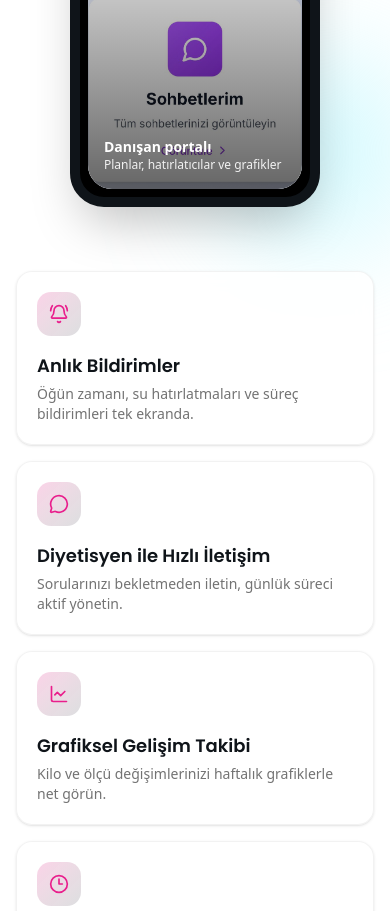
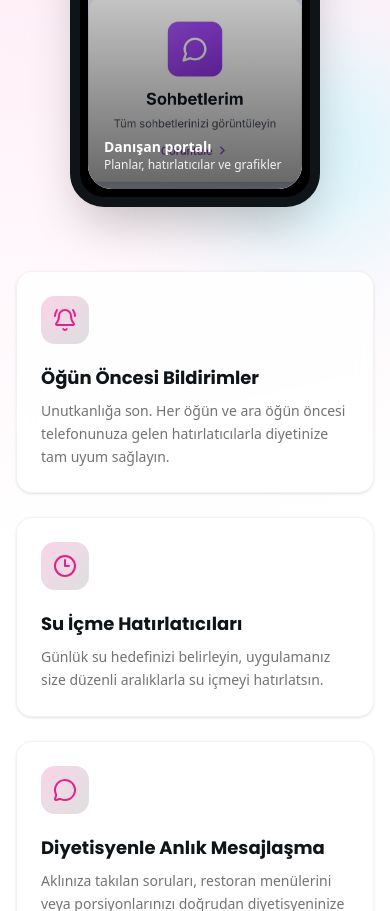
Before and after one commit to nourish88/dyt-exgi-evgin-aktas, a Next.js app: page /mobil-uygulamamiz in a window 390 px wide. Shown: the part 1089-2000 px from the top of the page. Built offline with nearby package versions, Linux system fonts and the light colour scheme; no server answers.

Commit message:
SEO: Enhance mobile app page with detailed PWA features and SoftwareApplication schema

```diff
--- a/src/app/mobil-uygulamamiz/mobile-app-client.tsx
+++ b/src/app/mobil-uygulamamiz/mobile-app-client.tsx
@@ -32,24 +32,34 @@ export default function MobileAppPage() {
   const featureCards = useMemo(
     () => [
       {
-        title: "Anlık Bildirimler",
-        description: "Öğün zamanı, su hatırlatmaları ve süreç bildirimleri tek ekranda.",
+        title: "Öğün Öncesi Bildirimler",
+        description: "Unutkanlığa son. Her öğün ve ara öğün öncesi telefonunuza gelen hatırlatıcılarla diyetinize tam uyum sağlayın.",
         icon: BellRing,
       },
       {
-        title: "Diyetisyen ile Hızlı İletişim",
-        description: "Sorularınızı bekletmeden iletin, günlük süreci aktif yönetin.",
+        title: "Su İçme Hatırlatıcıları",
+        description: "Günlük su hedefinizi belirleyin, uygulamanız size düzenli aralıklarla su içmeyi hatırlatsın.",
+        icon: Clock3,
+      },
+      {
+        title: "Diyetisyenle Anlık Mesajlaşma",
+        description: "Aklınıza takılan soruları, restoran menülerini veya porsiyonlarınızı doğrudan diyetisyeninize yazın.",
         icon: MessageCircle,
       },
       {
         title: "Grafiksel Gelişim Takibi",
-        description: "Kilo ve ölçü değişimlerinizi haftalık grafiklerle net görün.",
+        description: "Kilo, yağ oranı ve bel/basen ölçümlerinizi haftalık grafiklerle net görün, motivasyonunuzu artırın.",
         icon: LineChart,
       },
       {
-        title: "Telefonla Hızlı Giriş",
-        description: "Danışan girişi telefon numarasıyla pratik ve güvenli şekilde ilerler.",
-        icon: Clock3,
+        title: "Tahlil ve Ölçüm Yükleme",
+        description: "Kan tahlillerinizi ve evdeki tartı/mezura sonuçlarınızı kolayca sisteme yükleyin, dosya kalabalığından kurtulun.",
+        icon: Smartphone,
+      },
+      {
+        title: "Besin Değişim Listeleri",
+        description: "Evde olan malzemeye göre listeyi bozmadan neyi neyle değiştirebileceğinizi uygulama üzerinden anında görün.",
+        icon: CheckCircle2,
       },
     ],
     []
@@ -191,19 +201,31 @@ export default function MobileAppPage() {
       </section>
 
       <section className="container mx-auto px-4 pb-16 md:pb-24">
-        <div className="max-w-6xl mx-auto grid grid-cols-1 md:grid-cols-2 gap-4">
+        <div className="max-w-6xl mx-auto grid grid-cols-1 md:grid-cols-2 lg:grid-cols-3 gap-6">
           {featureCards.map((item) => (
             <div
               key={item.title}
-              className="rounded-2xl border border-black/5 bg-white/80 backdrop-blur p-5 shadow-sm"
+              className="rounded-2xl border border-black/5 bg-white/80 backdrop-blur p-6 shadow-sm hover:shadow-md transition-shadow"
             >
-              <div className="w-11 h-11 rounded-xl bg-gradient-to-br from-[var(--brand-primary)]/20 to-[var(--brand-secondary)]/15 flex items-center justify-center text-[var(--brand-primary)] mb-4">
-                <item.icon className="w-5 h-5" />
+              <div className="w-12 h-12 rounded-xl bg-gradient-to-br from-[var(--brand-primary)]/20 to-[var(--brand-secondary)]/15 flex items-center justify-center text-[var(--brand-primary)] mb-5">
+                <item.icon className="w-6 h-6" />
               </div>
-              <h2 className="text-lg font-semibold text-[var(--brand-dark)]">{item.title}</h2>
-              <p className="text-sm text-muted-foreground mt-1">{item.description}</p>
+              <h2 className="text-lg font-bold text-[var(--brand-dark)]">{item.title}</h2>
+              <p className="text-sm text-muted-foreground mt-2 leading-relaxed">{item.description}</p>
             </div>
           ))}
+        </div>
+
+        <div className="max-w-4xl mx-auto mt-20 p-8 rounded-3xl bg-white border border-gray-100 shadow-sm text-center">
+          <h2 className="text-2xl md:text-3xl font-bold text-[var(--brand-dark)] mb-4">
+            Diyet Takip Uygulaması ile Sürdürülebilir Başarı
+          </h2>
+          <p className="text-muted-foreground text-base md:text-lg leading-relaxed mb-6">
+            Diyet sürecinde motivasyonu korumanın en zor yanı takiptir. Kağıt listelerin kaybolduğu, WhatsApp mesajlarının karıştığı dönemi geride bırakıyoruz. <strong>Ezgi Evgin Danışan Portalı (PWA)</strong>, telefonunuza herhangi bir uygulama mağazasından indirme gerektirmeden, doğrudan tarayıcınız üzerinden &quot;Ana Ekrana Ekle&quot; seçeneğiyle saniyeler içinde kurulur.
+          </p>
+          <p className="text-muted-foreground text-base md:text-lg leading-relaxed">
+            İster Ankara Eryaman ofisimizde yüz yüze danışanımız olun, ister Türkiye&apos;nin bir ucundan <strong>online diyet</strong> alın; öğün hatırlatmalarından grafiksel kilo takibine kadar sürecinizin tüm kontrolü artık cebinizde.
+          </p>
         </div>
       </section>
     </div>
--- a/src/app/mobil-uygulamamiz/page.tsx
+++ b/src/app/mobil-uygulamamiz/page.tsx
@@ -1,21 +1,54 @@
 import type { Metadata } from "next";
 import MobileAppClient from "./mobile-app-client";
 
+const PAGE_URL = "https://ezgievginaktas.com/mobil-uygulamamiz";
+
 export const metadata: Metadata = {
-  title: "Mobil Uygulama — Danışan Takip Portalı",
+  title: "Diyetisyen Mobil Uygulaması — Ezgi Evgin Danışan Portalı",
   description:
-    "Ezgi Evgin Beslenme ve Diyet Danışmanlığı danışan portalı: beslenme programınızı telefonunuzdan takip edin, öğün hatırlatıcıları alın ve diyetisyeninizle anlık iletişim kurun.",
-  alternates: { canonical: "https://ezgievginaktas.com/mobil-uygulamamiz" },
+    "Öğün öncesi bildirimler, su hatırlatıcıları, grafiksel gelişim takibi ve diyetisyenle anlık mesajlaşma sunan online diyet takip uygulamamız.",
+  keywords: [
+    "diyetisyen mobil uygulama",
+    "diyet takip uygulaması",
+    "online diyet uygulaması",
+    "danışan takip portalı",
+    "öğün hatırlatıcı",
+  ],
+  alternates: { canonical: PAGE_URL },
   robots: { index: true, follow: true },
   openGraph: {
     type: "website",
-    url: "https://ezgievginaktas.com/mobil-uygulamamiz",
-    title: "Mobil Uygulamamız — Danışan Portalı | Ezgi Evgin Beslenme ve Diyet Danışmanlığı",
+    url: PAGE_URL,
+    title: "Diyet Takip Uygulaması | Ezgi Evgin Beslenme",
     description:
-      "Beslenme programınızı telefonunuzdan takip edin, öğün hatırlatıcıları alın ve anlık iletişim kurun.",
+      "Öğün öncesi bildirimler, su hatırlatıcıları, grafiksel gelişim takibi ve diyetisyenle anlık mesajlaşma sunan online diyet takip uygulamamız.",
   },
 };
 
+const softwareSchema = {
+  "@context": "https://schema.org",
+  "@type": "SoftwareApplication",
+  name: "Ezgi Evgin Danışan Portalı",
+  operatingSystem: "Web, iOS, Android (PWA)",
+  applicationCategory: "HealthAndFitnessApplication",
+  offers: {
+    "@type": "Offer",
+    price: "0",
+    priceCurrency: "TRY",
+  },
+  description:
+    "Ezgi Evgin Beslenme ve Diyet Danışmanlığı danışanları için özel geliştirilmiş; öğün bildirimleri, su hatırlatıcıları ve diyetisyenle iletişim kurmayı sağlayan ilerici web uygulaması (PWA).",
+  url: PAGE_URL,
+};
+
 export default function MobileAppPage() {
-  return <MobileAppClient />;
+  return (
+    <>
+      <script
+        type="application/ld+json"
+        dangerouslySetInnerHTML={{ __html: JSON.stringify(softwareSchema) }}
+      />
+      <MobileAppClient />
+    </>
+  );
 }
```
